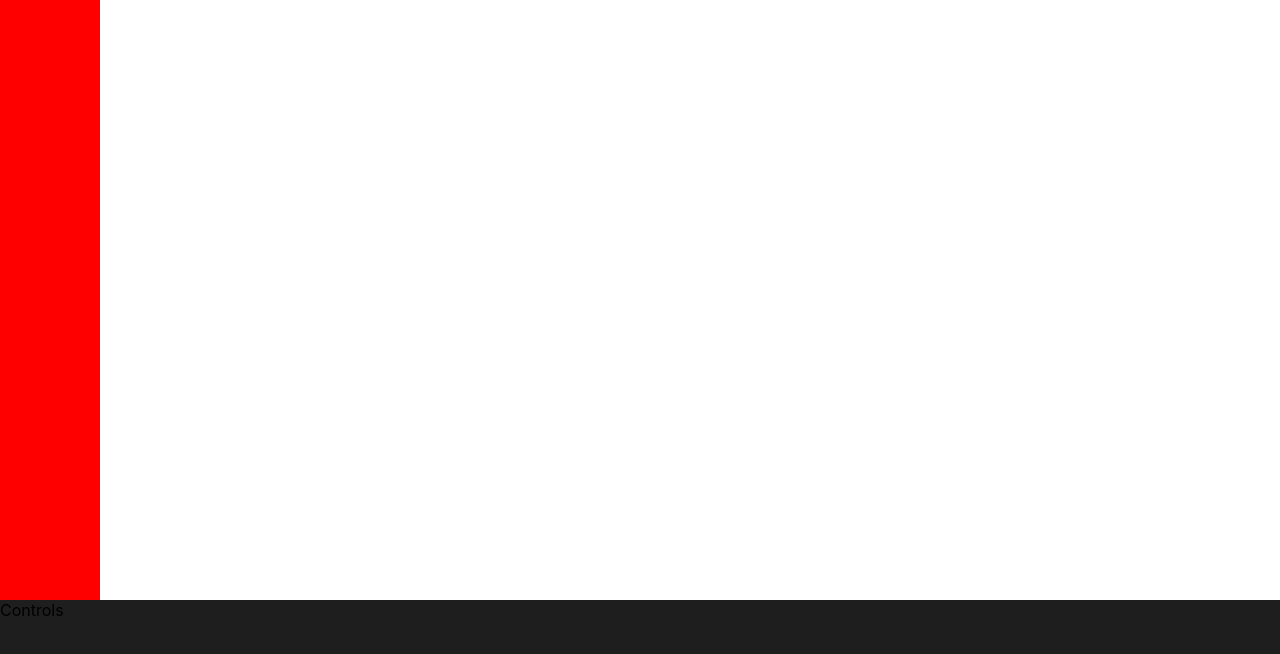
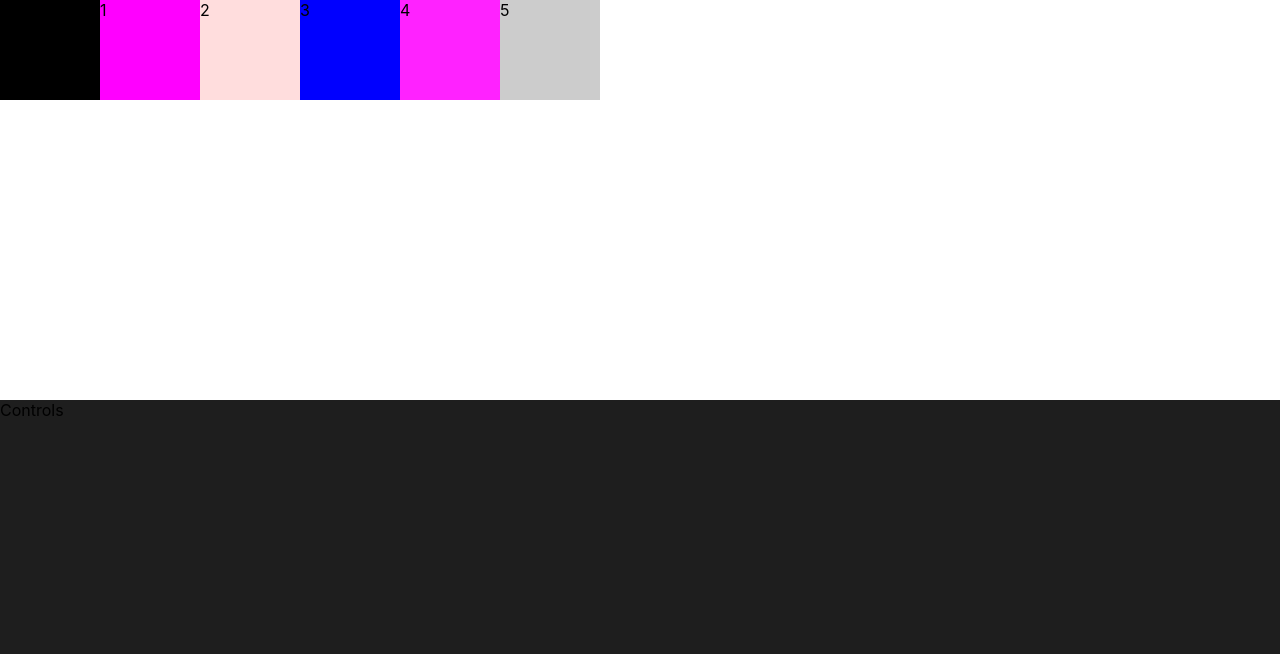
Before and after one commit to Ak-ram/Flexbox-Tool, a React (Create React App) app: page / in a window 1280 px wide. Shown: the top 654 px of the page. Built offline with nearby package versions, Linux system fonts and the light colour scheme; the HTML template or start-up script is replaced by a standard one.

Commit message:
ADD: boxes to Screen Component

```diff
--- a/src/components/box/box.jsx
+++ b/src/components/box/box.jsx
@@ -1,7 +1,7 @@
 import './box.sass'
-const Box = ()=>{
+const Box = ({color, index})=>{
     return(
-        <div className='box'></div>
+        <div className='box' style={{background: `${color}`}}>{index}</div>
     )
 }
 export default Box
--- a/src/components/screen/screen.jsx
+++ b/src/components/screen/screen.jsx
@@ -1,14 +1,12 @@
 import Box from '../box/box';
 import './screen.sass';
 const Screen = ()=>{
+    const colors = ["#000","#f0f","#fdd","#00f","#f2f","#ccc"]
     return(
         <section className="screen">
-            <Box />
-            <Box />
-            <Box />
-            <Box />
-            <Box />
-            <Box />
+            {
+                colors.map((color,index)=> <Box color={color} index={index}/>)
+            }
         </section>
     )
 }
--- a/src/components/screen/screen.sass
+++ b/src/components/screen/screen.sass
@@ -1,3 +1,4 @@
 .screen
+    display: flex
     flex-basis: 50%
     background: white
```
